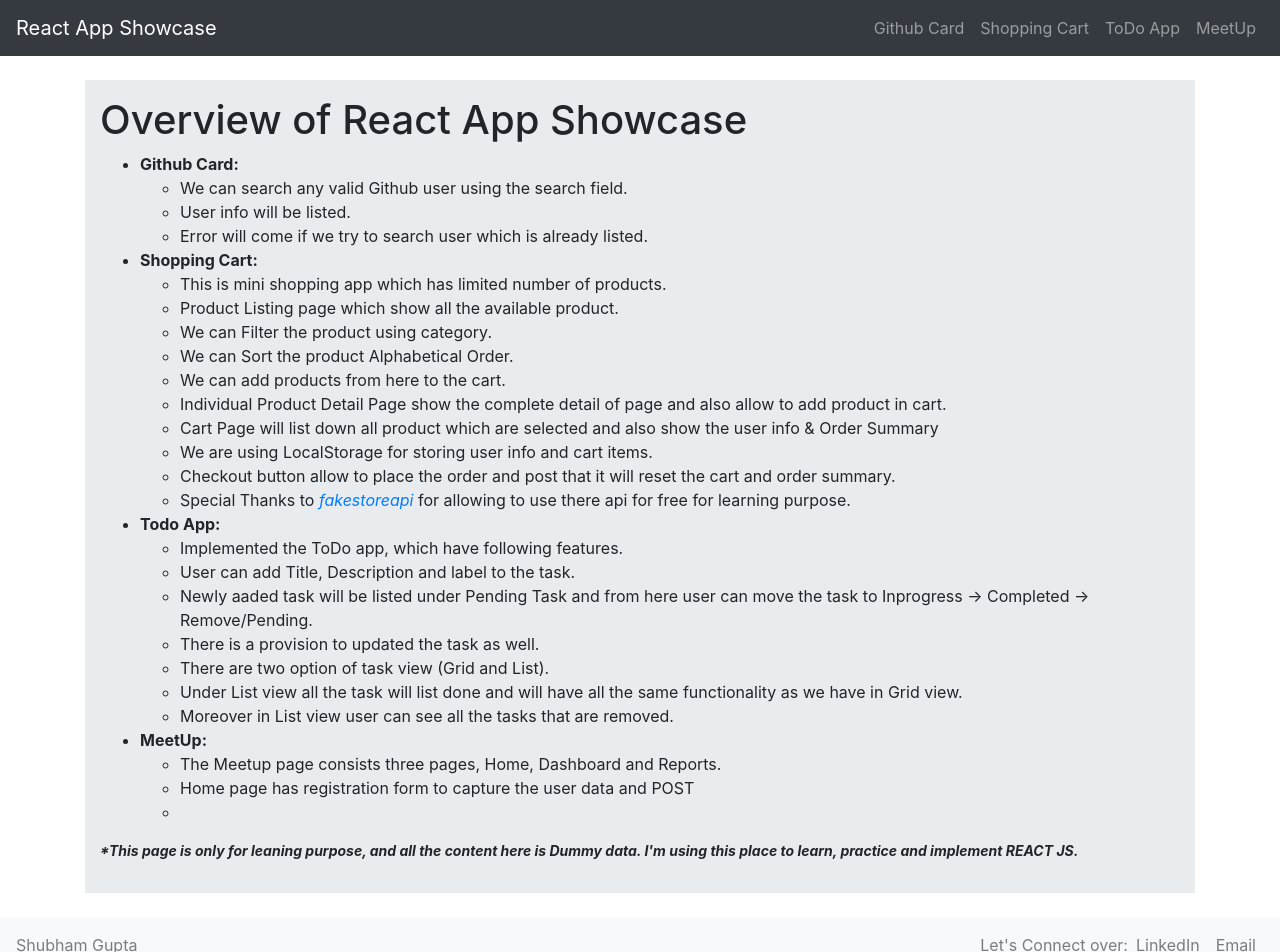
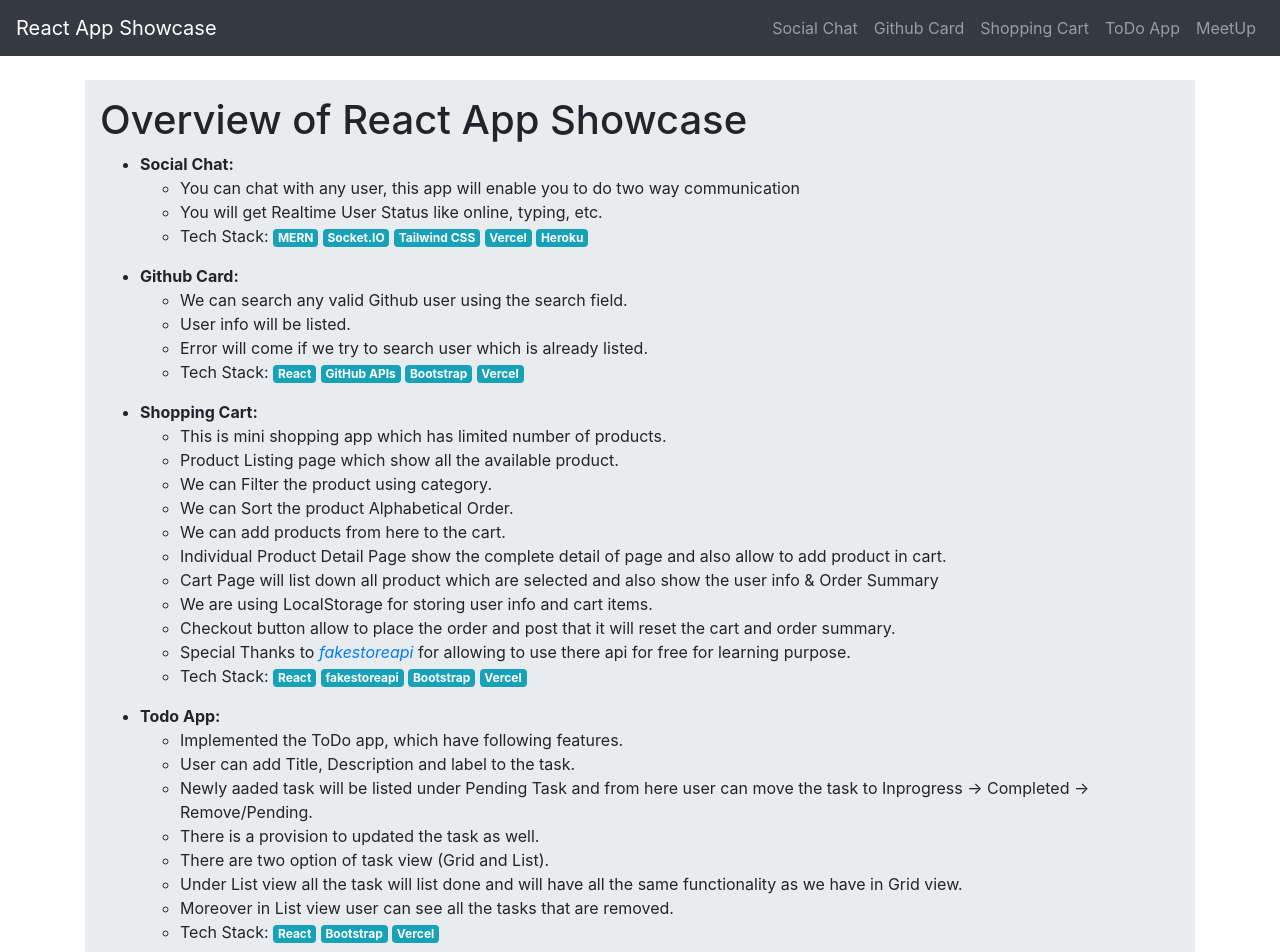
Before and after one commit to ershubgupta/React-Showcase, a React (Create React App) app: page / in a window 1280 px wide. Shown: the top 952 px of the page. Built offline with nearby package versions, Linux system fonts and the light colour scheme.

Commit message:
added social chat app

```diff
--- a/src/Home.jsx
+++ b/src/Home.jsx
@@ -1,5 +1,5 @@
 import React from "react";
-import { Col, Container, Jumbotron, Row } from "react-bootstrap";
+import { Col, Container, Jumbotron, Row, Badge } from "react-bootstrap";
 
 export default function Home() {
   return (
@@ -10,7 +10,27 @@
             <Col>
               <h1>Overview of React App Showcase</h1>
               <ul>
-                <li>
+                <li className="mb-3">
+                  <b>Social Chat:</b>
+                  <ul>
+                    <li>
+                      You can chat with any user, this app will enable you to do
+                      two way communication
+                    </li>
+                    <li>
+                      You will get Realtime User Status like online, typing,
+                      etc.
+                    </li>
+                    <li>
+                      Tech Stack: <Badge variant="info">MERN</Badge>{" "}
+                      <Badge variant="info">Socket.IO</Badge>{" "}
+                      <Badge variant="info">Tailwind CSS</Badge>{" "}
+                      <Badge variant="info">Vercel</Badge>{" "}
+                      <Badge variant="info">Heroku</Badge>{" "}
+                    </li>
+                  </ul>
+                </li>
+                <li className="mb-3">
                   <b>Github Card:</b>
                   <ul>
                     <li>
@@ -22,9 +42,15 @@
                       Error will come if we try to search user which is already
                       listed.
                     </li>
+                    <li>
+                      Tech Stack: <Badge variant="info">React</Badge>{" "}
+                      <Badge variant="info">GitHub APIs</Badge>{" "}
+                      <Badge variant="info">Bootstrap</Badge>{" "}
+                      <Badge variant="info">Vercel</Badge>{" "}
+                    </li>
                   </ul>
                 </li>
-                <li>
+                <li className="mb-3">
                   <b>Shopping Cart:</b>
                   <ul>
                     <li>
@@ -59,15 +85,23 @@
                         href="https://fakestoreapi.com/"
                         target="_blank"
                         rel="noreferrer"
+                        className=""
+                        variant="primary"
                       >
                         <i>fakestoreapi</i>
                       </a>
                       &nbsp;for allowing to use there api for free for learning
                       purpose.
                     </li>
+                    <li>
+                      Tech Stack: <Badge variant="info">React</Badge>{" "}
+                      <Badge variant="info">fakestoreapi</Badge>{" "}
+                      <Badge variant="info">Bootstrap</Badge>{" "}
+                      <Badge variant="info">Vercel</Badge>{" "}
+                    </li>
                   </ul>
                 </li>
-                <li>
+                <li className="mb-3">
                   <b>Todo App:</b>
                   <ul>
                     <li>
@@ -91,18 +125,30 @@
                       Moreover in List view user can see all the tasks that are
                       removed.
                     </li>
+                    <li>
+                      Tech Stack: <Badge variant="info">React</Badge>{" "}
+                      <Badge variant="info">Bootstrap</Badge>{" "}
+                      <Badge variant="info">Vercel</Badge>{" "}
+                    </li>
                   </ul>
                 </li>
-                <li>
+                <li className="mb-3">
                   <b>MeetUp:</b>
                   <ul>
                     <li>
-                      The Meetup page consists three pages, Home, Dashboard and Reports.
+                      The Meetup page consists three pages, Home, Dashboard and
+                      Reports.
                     </li>
                     <li>
-                      Home page has registration form to capture the user data and POST
+                      Home page has registration form to capture the user data
+                      and POST
                     </li>
-                    <li></li>
+                    <li>
+                      Tech Stack: <Badge variant="info">React</Badge>{" "}
+                      <Badge variant="info">ChatJs</Badge>{" "}
+                      <Badge variant="info">Bootstrap</Badge>{" "}
+                      <Badge variant="info">Vercel</Badge>{" "}
+                    </li>
                   </ul>
                 </li>
               </ul>
--- a/src/common/Header.jsx
+++ b/src/common/Header.jsx
@@ -10,6 +10,7 @@
           React App Showcase
         </Link>
         <Nav className="ml-auto">
+          <a href="https://social-chat-frontend.vercel.app/social/" target="_blank" rel="noreferrer" className="nav-link">Social Chat</a>
           <Link to="/github-cards" className="nav-link">
             Github Card
           </Link>
```
